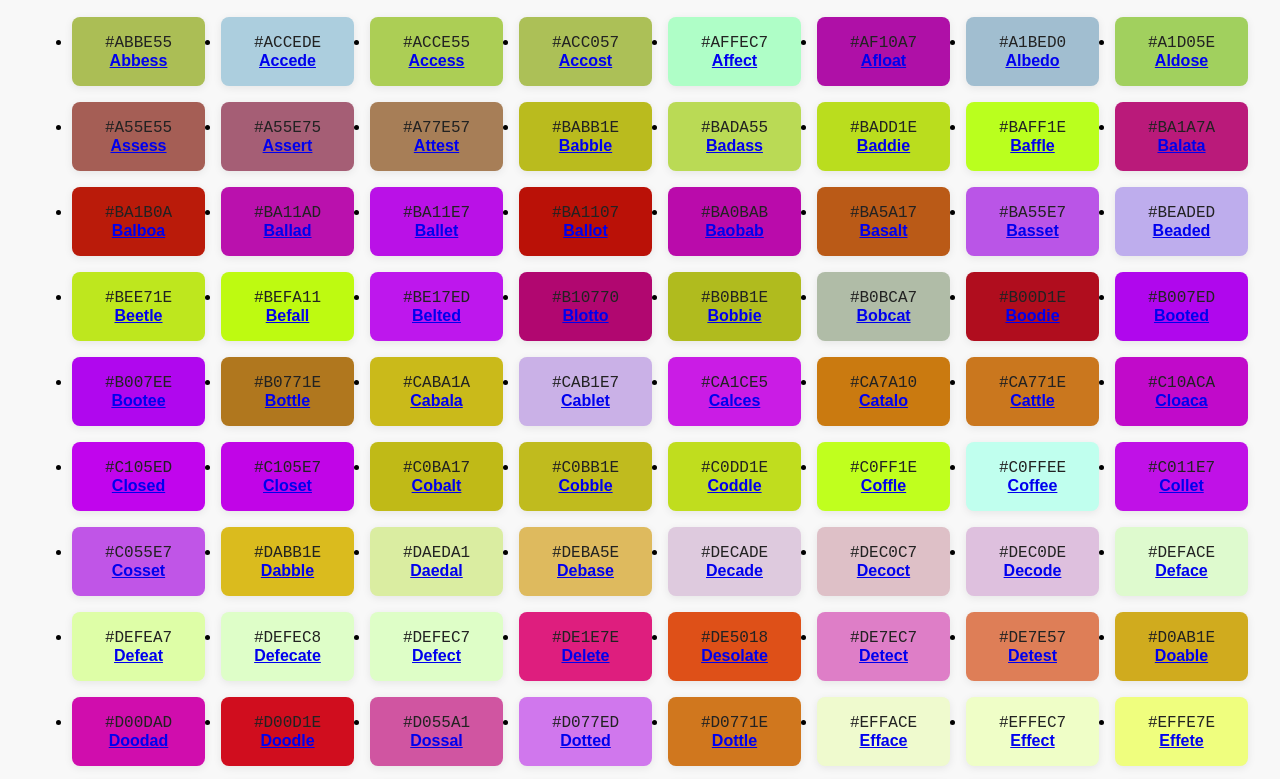
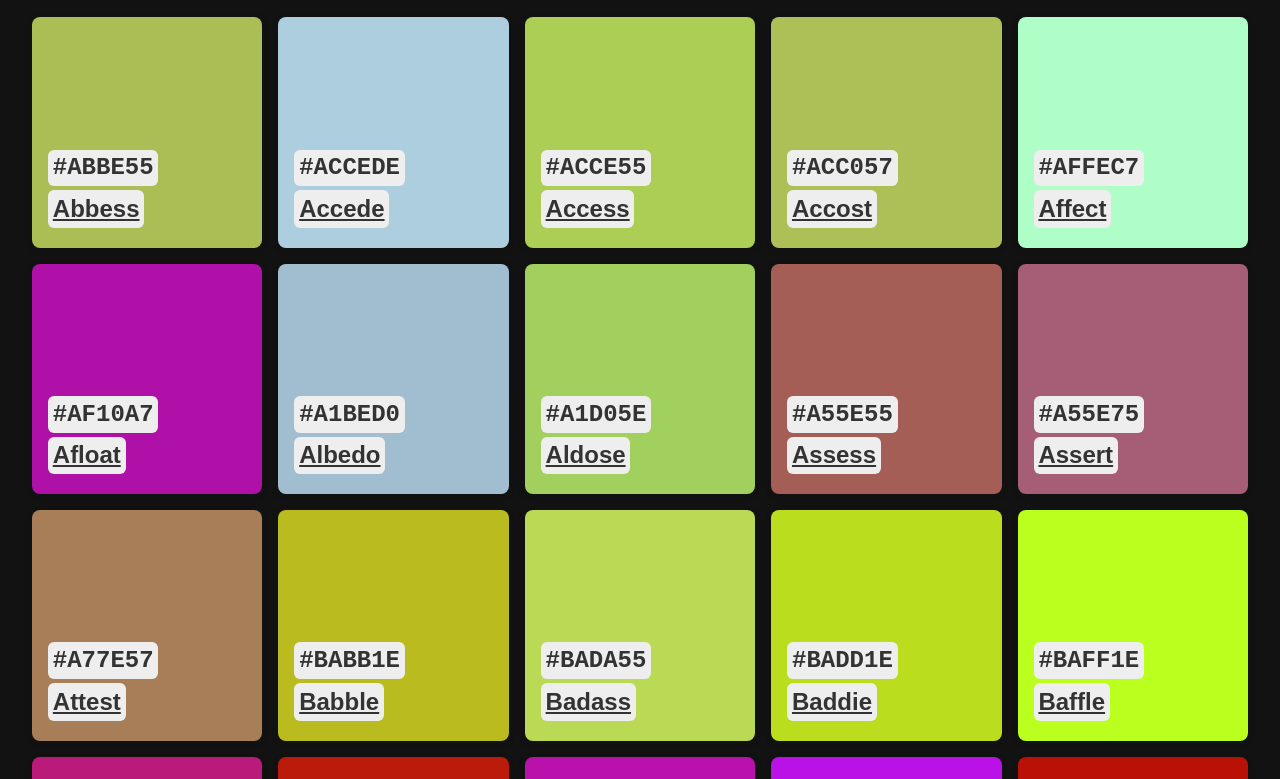
Before and after one commit to svillegascreative/hexcolor-words, an Eleventy site: page index.html in a window 1280 px wide. Shown: the part 105-884 px from the top of the page. Built offline with nearby package versions, Linux system fonts and the light colour scheme; Eleventy itself is replaced by a stand-in of ours; files that its build step writes are made by us from their sources.

Commit message:
style: update styles

```diff
--- a/styles.css
+++ b/styles.css
@@ -1,46 +1,73 @@
+:root {
+  --color-text: #333;
+  --color-bg: #eee;
+}
+
+*,
+*::before,
+*::after {
+  box-sizing: border-box;
+}
+
+html {
+  color-scheme: dark;
+}
+
 body {
   font-family: sans-serif;
-  background: #f8f8f8;
   margin: 0;
   padding: 2rem;
 }
+
+/* HEADINGS */
 h1 {
   text-align: center;
   margin-bottom: 2rem;
 }
+
+/* COLOR GRID */
 .grid {
+  list-style: "";
+  padding: 0;
   display: grid;
-  grid-template-columns: repeat(auto-fit, minmax(120px, 1fr));
+  grid-template-columns: repeat(auto-fit, minmax(200px, 1fr));
   gap: 1rem;
-  max-width: 1200px;
   margin: 0 auto;
 }
+
 .color-block {
+  display: flex;
+  flex-direction: column;
+  justify-content: end;
+  align-items: start;
   border-radius: 8px;
-  box-shadow: 0 2px 8px rgba(0,0,0,0.08);
+  box-shadow: 0 2px 8px rgba(0, 0, 0, 0.08);
   padding: 1rem;
-  text-align: center;
-  color: #222;
-  background: #fff;
+  aspect-ratio: 1/1;
   transition: transform 0.1s;
+
+  &:hover {
+    transform: scale(1.04);
+    box-shadow: 0 4px 16px rgba(0, 0, 0, 0.12);
+  }
 }
-.color-sample {
-  width: 100%;
-  height: 60px;
+
+.hex,
+.name {
+  display: inline-block;
+  padding: 0.2em;
+  background-color: var(--color-bg);
+  color: var(--color-text);
+  font-size: 1.5rem;
+  font-weight: bold;
   border-radius: 6px;
-  margin-bottom: 0.5rem;
-  border: 1px solid #eee;
 }
+
 .hex {
   font-family: monospace;
-  font-size: 1rem;
   margin-bottom: 0.25rem;
 }
+
 .name {
-  font-weight: bold;
   margin-bottom: 0.25rem;
 }
-.color-block:hover {
-  transform: scale(1.04);
-  box-shadow: 0 4px 16px rgba(0,0,0,0.12);
-}
```
